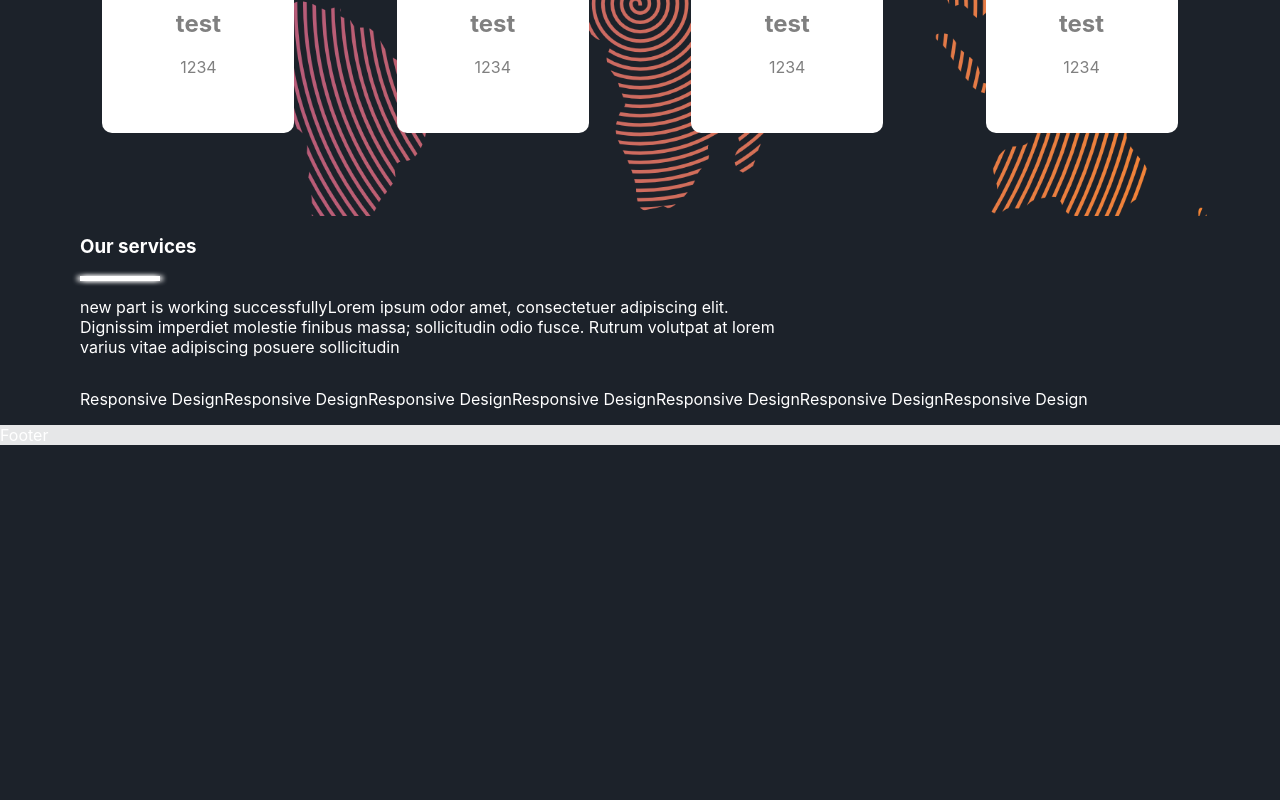
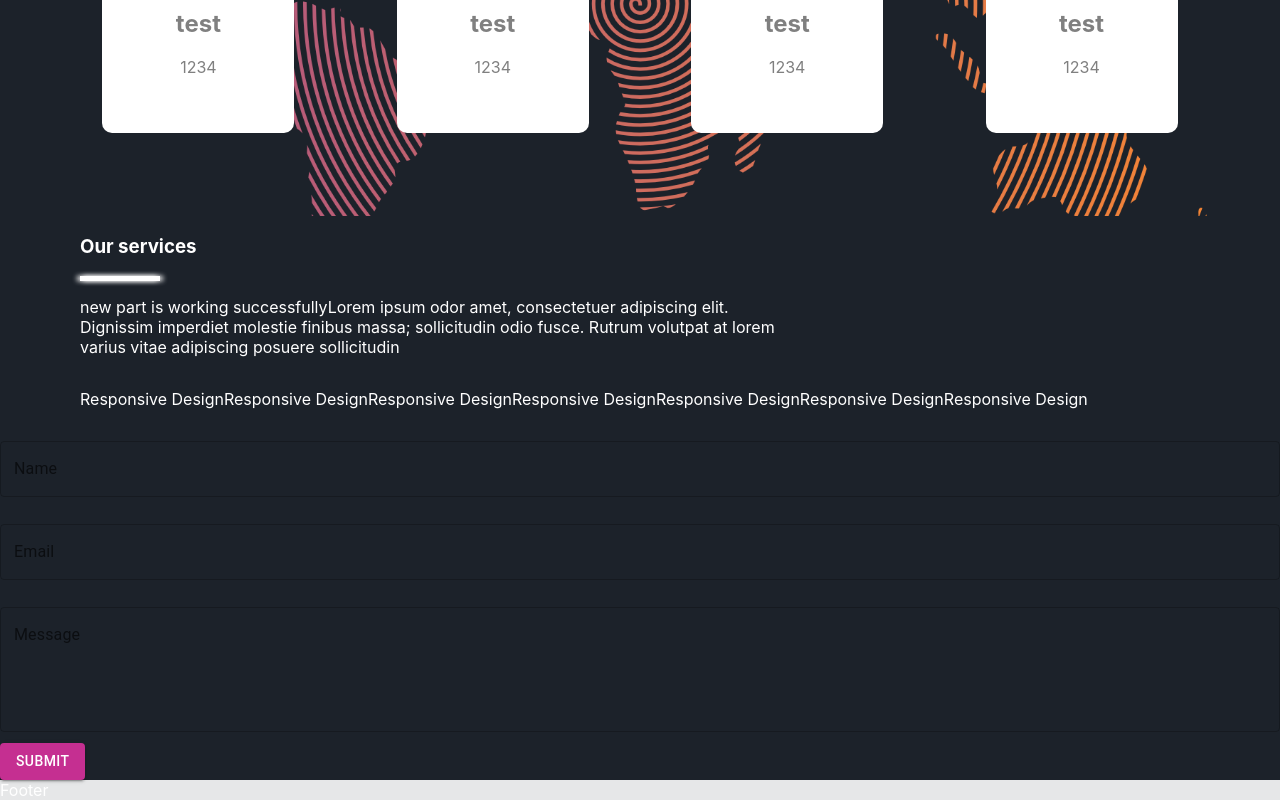
Before and after one commit to pedrambabazadeh/business-website, a React (Create React App) app: page / in a window 1280 px wide. Shown: the part 376-1176 px from the top of the page. Before the commit the page ends 821 px from the top, so only its background shows below. Built offline with nearby package versions, Linux system fonts and the light colour scheme.

Commit message:
define the fom using Formik, YUP, and MaterialUI

```diff
--- a/package.json
+++ b/package.json
@@ -10,10 +10,13 @@
     "@testing-library/jest-dom": "^5.17.0",
     "@testing-library/react": "^13.4.0",
     "@testing-library/user-event": "^13.5.0",
+    "formik": "^2.4.6",
+    "jest": "^27.5.1",
     "react": "^18.3.1",
     "react-dom": "^18.3.1",
     "react-scripts": "5.0.1",
-    "web-vitals": "^2.1.4"
+    "web-vitals": "^2.1.4",
+    "yup": "^1.4.0"
   },
   "scripts": {
     "start": "react-scripts start",
--- a/src/App.js
+++ b/src/App.js
@@ -1,5 +1,5 @@
 import './App.css';
-import { Navigation,Header, Services, Footer } from './Sections';
+import { Navigation,Header, Services, Footer, ContactUs } from './Sections';
 import { ThemeProvider } from '@emotion/react';
 import { createTheme } from '@mui/material';
 
@@ -22,6 +22,7 @@ function App() {
         {/* needs to be dynamic from here*/}
         <Header/>
         <Services/>
+        <ContactUs/>
         {/*until here*/}
         <Footer/>
       </div>
--- a/src/Sections/ContactUs/ContactUs.jsx
+++ b/src/Sections/ContactUs/ContactUs.jsx
@@ -1,8 +1,72 @@
-import React from 'react'
-import 'contact-us'
-//Formik shall be used here
-export default function ContactUs() {
+import React from 'react';
+import { Formik, Form, Field, ErrorMessage } from 'formik';
+import * as Yup from 'yup';
+import { TextField, Button } from '@mui/material';
+
+// Form validation schema using Yup
+const validationSchema = Yup.object({
+  name: Yup.string().required('Name is required'),
+  email: Yup.string().email('Invalid email format').required('Email is required'),
+  message: Yup.string().min(10, 'Message must be at least 10 characters').required('Message is required'),
+});
+
+const ContactUs = () => {
   return (
-    <div>ContactUs</div>
-  )
-}
+    <Formik
+      initialValues={{ name: '', email: '', message: '' }}
+      validationSchema={validationSchema}
+      onSubmit={(values, { setSubmitting }) => {
+        setTimeout(() => {
+          console.log('Form Submitted', values);
+          setSubmitting(false);
+        }, 400);
+      }}
+    >
+      {({ isSubmitting }) => (
+        <Form>
+          <div>
+            <Field
+              name="name"
+              as={TextField}
+              label="Name"
+              variant="outlined"
+              fullWidth
+              margin="normal"
+              helperText={<ErrorMessage name="name" />}
+            />
+          </div>
+          <div>
+            <Field
+              name="email"
+              as={TextField}
+              label="Email"
+              type="email"
+              variant="outlined"
+              fullWidth
+              margin="normal"
+              helperText={<ErrorMessage name="email" />}
+            />
+          </div>
+          <div>
+            <Field
+              name="message"
+              as={TextField}
+              label="Message"
+              variant="outlined"
+              fullWidth
+              multiline
+              rows={4}
+              margin="normal"
+              helperText={<ErrorMessage name="message" />}
+            />
+          </div>
+          <Button type="submit" variant="contained" color="primary" disabled={isSubmitting}>
+            Submit
+          </Button>
+        </Form>
+      )}
+    </Formik>
+  );
+};
+
+export default ContactUs;
--- a/src/Sections/index.js
+++ b/src/Sections/index.js
@@ -2,3 +2,4 @@ export {default as Navigation} from './Navigation/NavigationSec'
 export {default as Header} from './Header/Header'
 export {default as Services} from './Services/Services'
 export {default as Footer} from './Footer/Footer'
+export {default as ContactUs} from './ContactUs/ContactUs'
```
Also changed, not shown: 1 other file (tests, documents, lock files or other folders).
